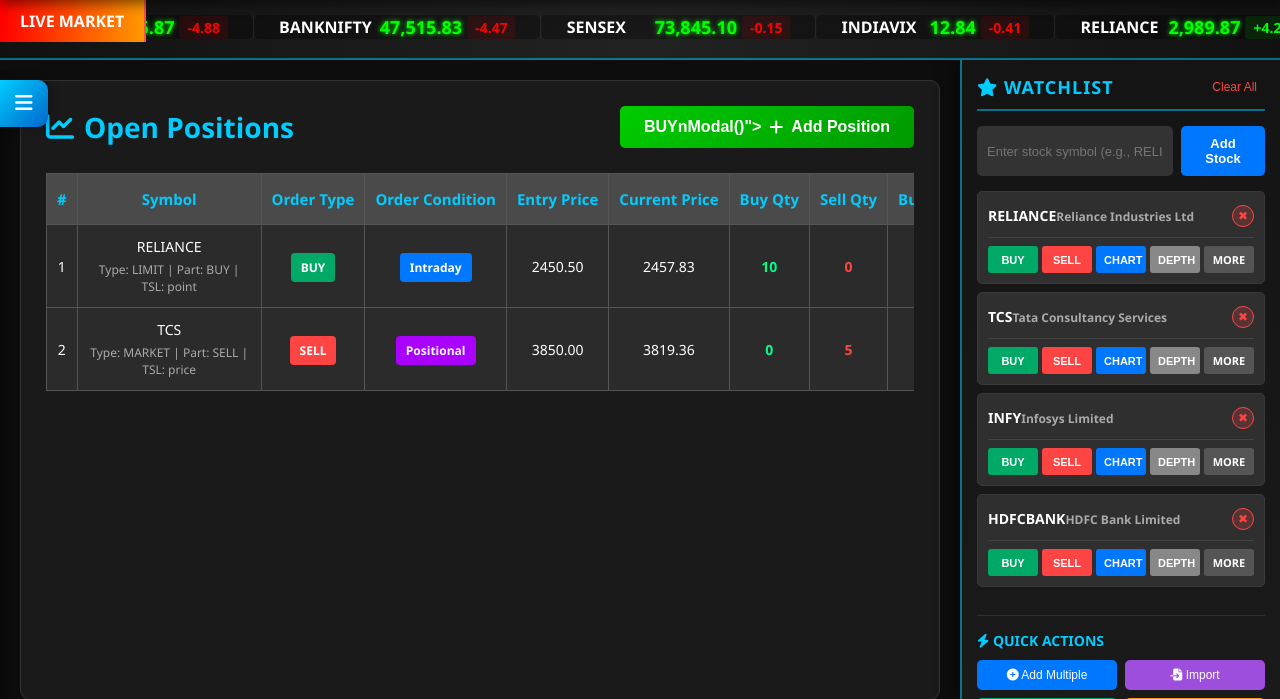
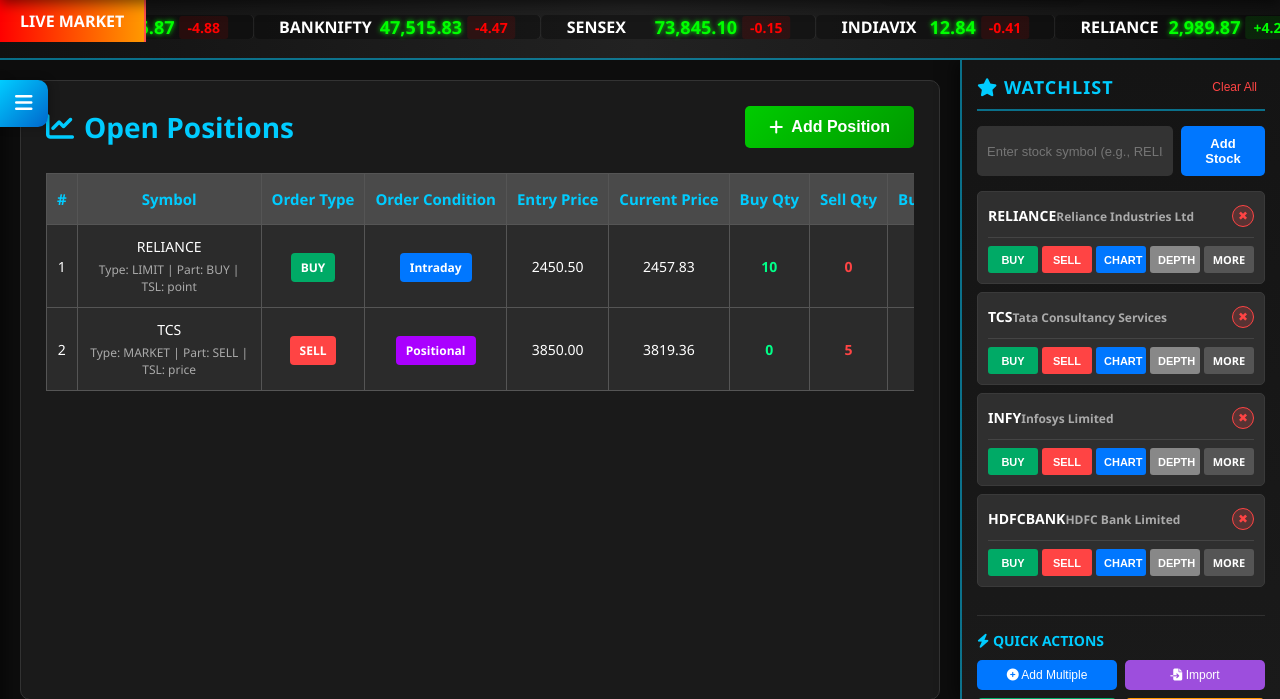
Before and after one commit to anirudhatalmale6-alt/algo_trader, a Flask app: page / in a window 1280 px wide. Shown: the part 100-799 px from the top of the page. Run offline with Flask 3, Linux system fonts and the light colour scheme.

Commit message:
Fix Add Position button onclick attribute
Co-Authored-By: Claude Opus 4.6 <noreply@anthropic.com>

```diff
--- a/web_app/templates/index.html
+++ b/web_app/templates/index.html
@@ -1682,7 +1682,7 @@
                 <div class="positions-main">
                     <div class="positions-header">
                         <h2><i class="fas fa-chart-line"></i> Open Positions</h2>
-                        <button class="add-position-btn" onclick="openAddPositionModalForSymbol('${symbol}', 'BUY')">BUYnModal()">
+                        <button class="add-position-btn" onclick="openAddPositionModal()">
                             <i class="fas fa-plus"></i> Add Position
                         </button>
                     </div>
```
